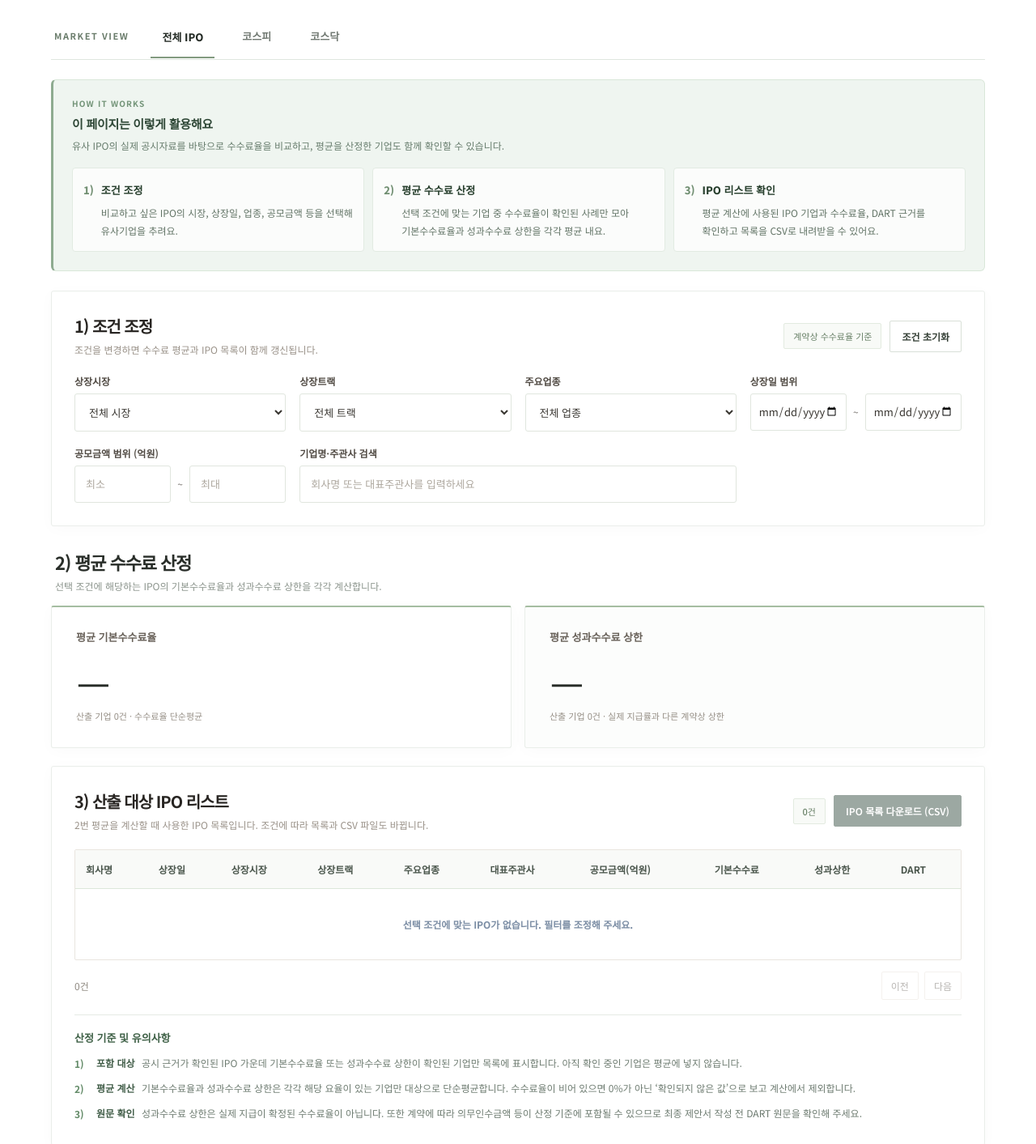
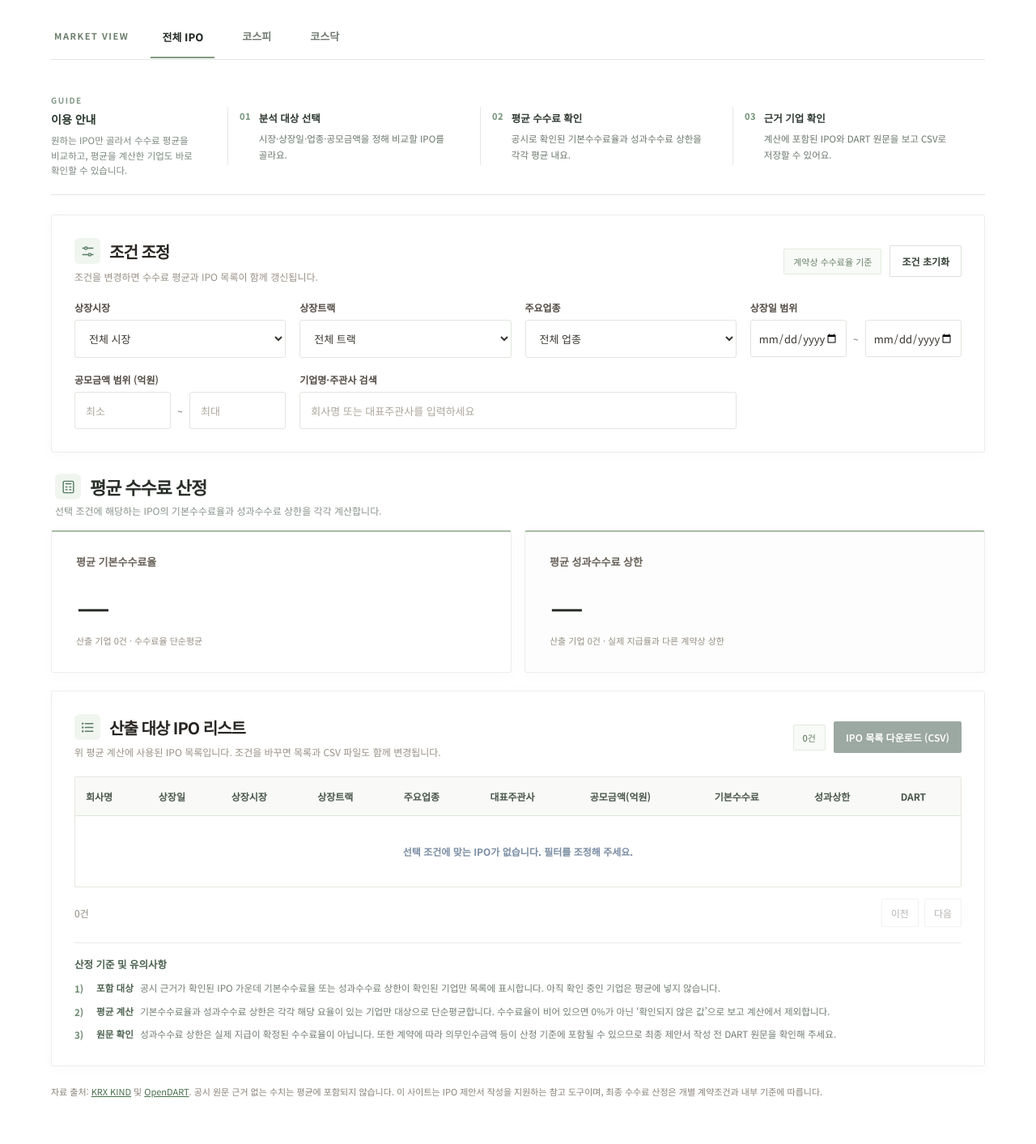
Before and after one commit to juyeong0379/ipo-fee-dashboard, a plain HTML site: page docs/index.html in a window 1280 px wide. Shown: the part 280-1693 px from the top of the page at 81% size. Drawn offline with nearby package versions, Linux system fonts and the light colour scheme; a web font is replaced by a local one.

Commit message:
design: remove crowded guide cards and use restrained line icons for three main sections

```diff
--- a/docs/index.html
+++ b/docs/index.html
@@ -257,56 +257,42 @@ input:focus-visible,select:focus-visible,button:focus-visible,a:focus-visible{ou
 @media(max-width:600px){.metric{min-height:146px}}
 
 
-/* Compact how-it-works steps and numbered methodology, using existing typography. */
-.logic-strip{display:grid;grid-template-columns:auto minmax(0,1fr);align-items:center;gap:20px;border:1px solid #E6ECE5;border-left:3px solid #9CB69A;background:#FBFCFB;padding:15px 19px;margin:0 0 22px}
-.logic-label{font-size:12px;font-weight:700;white-space:nowrap;color:#45694A;letter-spacing:-.02em}
-.logic-steps{list-style:none;display:grid;grid-template-columns:repeat(3,minmax(0,1fr));gap:18px;margin:0;padding:0}
-.logic-steps li{display:flex;align-items:flex-start;gap:7px;font-size:12px;line-height:1.65;color:#747D74;word-break:keep-all}
-.logic-steps .logic-num{color:#658B65;font-weight:800;flex-shrink:0}
-.logic-steps strong{display:block;color:#29382D;font-weight:700;margin-bottom:2px;font-size:12.5px}
-.calculation-notes{border-top:1px solid #E8EDE6;padding-top:17px;margin-top:18px}
-.calculation-notes-title{font-size:12px;font-weight:700;color:#4D6150;margin-bottom:9px}
-.calculation-notes ol{list-style:none;display:grid;gap:7px;margin:0;padding:0}
-.calculation-notes li{display:flex;gap:9px;align-items:flex-start;font-size:11.5px;line-height:1.8;color:#757F76}
-.calculation-notes li>span{flex:0 0 18px;color:#69866B;font-weight:700}
+/* Editorial guide: restrained, airy, no nested cards. */
+.logic-strip{display:grid;grid-template-columns:195px minmax(0,1fr);gap:23px;align-items:center;margin:1px 0 24px;padding:18px 0 20px;background:transparent;border:0;border-bottom:1px solid #DDE6DE;border-radius:0;box-shadow:none}
+.logic-intro{margin:0}
+.logic-eyebrow{display:block;font-size:10px;font-weight:700;letter-spacing:.15em;color:#829788;margin-bottom:4px}
+.logic-label{display:block;font-size:14px;color:#26362B;font-weight:750;white-space:normal;margin-bottom:5px}
+.logic-intro p{font-size:11.5px;line-height:1.65;color:#7C877F;margin:0;word-break:keep-all}
+.logic-steps{display:grid;grid-template-columns:repeat(3,minmax(0,1fr));gap:0;margin:0;padding:0;list-style:none}
+.logic-steps li{display:flex;align-items:flex-start;gap:10px;padding:3px 14px;background:transparent;border:0;border-left:1px solid #E4E9E4;border-radius:0;font-size:11.5px;line-height:1.75;color:#6B766D;word-break:keep-all}
+.logic-steps .logic-num{flex:0 0 auto;color:#799880;font-size:11px;letter-spacing:.03em;font-weight:750;line-height:1.6}
+.logic-steps strong{display:block;margin:0 0 4px;color:#2F3931;font-size:12.5px;font-weight:750}
+.section-heading{display:inline-flex;align-items:center;gap:11px;margin:0}
+.section-icon{display:inline-flex;align-items:center;justify-content:center;width:32px;height:32px;flex:0 0 32px;background:#F0F5F0;border-radius:6px;color:#597C64}
+.result-heading{margin-top:26px}
+.calculation-notes{border-top:1px solid #E8ECE7;padding-top:16px;margin-top:19px}
+.calculation-notes-title{color:#4B6050;font-size:12.5px;font-weight:700;margin:0 0 10px}
+.calculation-notes ol{list-style:none;display:grid;gap:8px;margin:0;padding:0}
+.calculation-notes li{display:flex;gap:9px;align-items:flex-start;font-size:11.6px;line-height:1.75;color:#717B72;word-break:keep-all}
+.calculation-notes li>span{flex:0 0 18px;color:#6D8971;font-weight:700}
 .calculation-notes li p{margin:0}
-.calculation-notes li strong{color:#4E5D51;font-weight:700;margin-right:5px}
-@media(max-width:1000px){.logic-strip{grid-template-columns:1fr;gap:10px}.logic-steps{gap:12px}}
-@media(max-width:700px){.logic-steps{grid-template-columns:1fr;gap:8px}.logic-strip{padding:14px;margin-bottom:18px}.logic-steps strong{display:inline;margin-right:6px}.calculation-notes li{font-size:11.5px}}
-
-/* Explanation panel: soft sage background distinct from the white analysis cards. */
-.logic-strip{display:block;background:#EFF5F0;border:1px solid #D9E7D9;border-left:3px solid #8EAB90;border-radius:6px;padding:21px 23px 23px;margin:0 0 24px;box-shadow:none}
-.logic-intro{margin:0 0 16px}
-.logic-eyebrow{display:block;font-size:10px;font-weight:700;letter-spacing:.12em;color:#739478;margin-bottom:5px}
-.logic-label{display:block;font-size:15px;font-weight:750;color:#2F4837;white-space:normal}
-.logic-intro p{margin:5px 0 0;font-size:12px;line-height:1.7;color:#667C6C;word-break:keep-all}
-.logic-steps{display:grid;grid-template-columns:repeat(3,minmax(0,1fr));gap:10px;margin:0;padding:0}
-.logic-steps li{background:rgba(255,255,255,.75);border:1px solid #E2EBE2;border-radius:4px;padding:15px 13px;display:flex;gap:9px;font-size:12px;line-height:1.8;color:#627466;word-break:keep-all}
-.logic-steps .logic-num{color:#718F72;font-size:13px;font-weight:800;flex:0 0 auto}
-.logic-steps strong{display:block;font-size:13px;margin:0 0 6px;color:#263E2C;font-weight:750}
-.calculation-notes{border-top:1px solid #E5EBE4;margin-top:18px;padding-top:18px}
-.calculation-notes-title{font-size:13px;color:#3F6147;margin-bottom:11px}
-.calculation-notes ol{gap:10px}
-.calculation-notes li{font-size:12px;line-height:1.75;color:#6D7B70;word-break:keep-all}
-.calculation-notes li>span{color:#638B68;flex:0 0 18px}
-.calculation-notes li strong{color:#435F4A}
-@media(max-width:900px){.logic-steps{grid-template-columns:1fr}.logic-steps li{padding:13px 14px}.logic-strip{padding:18px}}
-@media(max-width:600px){.logic-strip{padding:15px;margin-bottom:18px}.logic-steps strong{display:block;margin-right:0}.logic-intro p,.calculation-notes li{font-size:11.5px}}
+.calculation-notes li strong{color:#506353;margin-right:5px}
+@media(max-width:950px){.logic-strip{grid-template-columns:1fr;gap:13px}.logic-steps li:first-child{border-left:0;padding-left:0}}
+@media(max-width:650px){.logic-strip{padding:12px 0 16px;margin-bottom:20px}.logic-steps{grid-template-columns:1fr;gap:12px}.logic-steps li,.logic-steps li:first-child{border:0;padding:0;gap:9px}.logic-steps strong{display:inline;margin:0 8px 0 0}.section-heading{gap:9px}.section-icon{width:29px;height:29px;flex-basis:29px}.calculation-notes li{font-size:11.2px}}
 
 </style></head><body>
 <header><div class="inner"><div class="brand"><span class="logo">IB</span><span>IB Intelligence</span><span class="pill">IPO FEE MONITORING</span></div><span id="sync" class="meta">데이터 확인 중</span></div></header>
 <main>
 <div class="hero"><div class="hero-copy"><h1>IPO Fee <em>Data</em></h1><p class="sub">상장제안서 작성 시 수수료 산정</p></div></div>
 <nav class="quick-market" aria-label="상장시장 빠른 선택"><span class="quick-market-label">MARKET VIEW</span><button type="button" class="market-tab active" data-market="">전체 IPO</button><button type="button" class="market-tab" data-market="코스피">코스피</button><button type="button" class="market-tab" data-market="코스닥">코스닥</button></nav>
-<div class="logic-strip" aria-label="페이지 이용 방법">
-  <div class="logic-intro"><span class="logic-eyebrow">HOW IT WORKS</span><strong class="logic-label">이 페이지는 이렇게 활용해요</strong><p>유사 IPO의 실제 공시자료를 바탕으로 수수료율을 비교하고, 평균을 산정한 기업도 함께 확인할 수 있습니다.</p></div>
+<div class="logic-strip" aria-label="페이지 이용 안내">
+  <div class="logic-intro"><span class="logic-eyebrow">GUIDE</span><strong class="logic-label">이용 안내</strong><p>원하는 IPO만 골라서 수수료 평균을 비교하고, 평균을 계산한 기업도 바로 확인할 수 있습니다.</p></div>
   <ol class="logic-steps">
-    <li><span class="logic-num">1)</span><span><strong>조건 조정</strong>비교하고 싶은 IPO의 시장, 상장일, 업종, 공모금액 등을 선택해 유사기업을 추려요.</span></li>
-    <li><span class="logic-num">2)</span><span><strong>평균 수수료 산정</strong>선택 조건에 맞는 기업 중 수수료율이 확인된 사례만 모아 기본수수료율과 성과수수료 상한을 각각 평균 내요.</span></li>
-    <li><span class="logic-num">3)</span><span><strong>IPO 리스트 확인</strong>평균 계산에 사용된 IPO 기업과 수수료율, DART 근거를 확인하고 목록을 CSV로 내려받을 수 있어요.</span></li>
+    <li><span class="logic-num">01</span><span><strong>분석 대상 선택</strong>시장·상장일·업종·공모금액을 정해 비교할 IPO를 골라요.</span></li>
+    <li><span class="logic-num">02</span><span><strong>평균 수수료 확인</strong>공시로 확인된 기본수수료율과 성과수수료 상한을 각각 평균 내요.</span></li>
+    <li><span class="logic-num">03</span><span><strong>근거 기업 확인</strong>계산에 포함된 IPO와 DART 원문을 보고 CSV로 저장할 수 있어요.</span></li>
   </ol>
-</div>
-<section><div class="topline"><div><h2>1) 조건 조정</h2><div class="sectionhint">조건을 변경하면 수수료 평균과 IPO 목록이 함께 갱신됩니다.</div></div><div class="headactions"><span class="pill">계약상 수수료율 기준</span><button class="btn" id="reset">조건 초기화</button></div></div>
+</div><section><div class="topline"><div><h2 class="section-heading"><span class="section-icon"><svg xmlns="http://www.w3.org/2000/svg" width="19" height="19" viewBox="0 0 24 24" fill="none" stroke="currentColor" stroke-width="1.8" stroke-linecap="round" stroke-linejoin="round" aria-hidden="true"><path d="M4 7h16M4 17h16"/><circle cx="9" cy="7" r="2" fill="#fff"/><circle cx="15" cy="17" r="2" fill="#fff"/></svg></span><span>조건 조정</span></h2><div class="sectionhint">조건을 변경하면 수수료 평균과 IPO 목록이 함께 갱신됩니다.</div></div><div class="headactions"><span class="pill">계약상 수수료율 기준</span><button class="btn" id="reset">조건 초기화</button></div></div>
 <div class="filters">
 <div class="field"><label for="market">상장시장</label><select id="market"><option value="">전체 시장</option><option>코스닥</option><option>코스피</option></select></div>
 <div class="field"><label for="track">상장트랙</label><select id="track"><option value="">전체 트랙</option></select></div>
@@ -316,11 +302,11 @@ input:focus-visible,select:focus-visible,button:focus-visible,a:focus-visible{ou
 <div class="field"><label for="amountMin">공모금액 범위 (억원)</label><div class="range"><input id="amountMin" type="number" min="0" step="10" placeholder="최소"><span>~</span><input id="amountMax" type="number" min="0" step="10" placeholder="최대"></div></div>
 <div class="field searchwide"><label for="search">기업명·주관사 검색</label><input id="search" placeholder="회사명 또는 대표주관사를 입력하세요"></div>
 </div></section>
-<div class="result-heading"><h2>2) 평균 수수료 산정</h2><p class="sectionhint">선택 조건에 해당하는 IPO의 기본수수료율과 성과수수료 상한을 각각 계산합니다.</p></div>
+<div class="result-heading"><h2 class="section-heading"><span class="section-icon"><svg xmlns="http://www.w3.org/2000/svg" width="19" height="19" viewBox="0 0 24 24" fill="none" stroke="currentColor" stroke-width="1.8" stroke-linecap="round" stroke-linejoin="round" aria-hidden="true"><rect x="4" y="3" width="16" height="18" rx="2"/><path d="M8 7h8M8 12h2m4 0h2m-8 4h2m4 0h2"/></svg></span><span>평균 수수료 산정</span></h2><p class="sectionhint">선택 조건에 해당하는 IPO의 기본수수료율과 성과수수료 상한을 각각 계산합니다.</p></div>
 <div class="stats"><div class="metric"><span>평균 기본수수료율</span><strong id="baseMean" class="empty">—</strong><small id="baseSample">산출 가능한 IPO 0건</small></div>
 <div class="metric"><span>평균 성과수수료 상한</span><strong id="perfMean" class="empty">—</strong><small id="perfSample">산출 가능한 IPO 0건 · 실제 지급률과 다름</small></div>
 </div>
-<section><div class="topline"><div><h2>3) 산출 대상 IPO 리스트</h2><p class="sectionhint">2번 평균을 계산할 때 사용한 IPO 목록입니다. 조건에 따라 목록과 CSV 파일도 바뀝니다.</p></div><div class="headactions"><span id="numRecords" class="pill">0건</span><button class="btn primary" id="download">IPO 목록 다운로드 (CSV)</button></div></div>
+<section><div class="topline"><div><h2 class="section-heading"><span class="section-icon"><svg xmlns="http://www.w3.org/2000/svg" width="19" height="19" viewBox="0 0 24 24" fill="none" stroke="currentColor" stroke-width="1.8" stroke-linecap="round" stroke-linejoin="round" aria-hidden="true"><path d="M8 6h12M8 12h12M8 18h12"/><path d="M4 6h.01M4 12h.01M4 18h.01" stroke-width="3"/></svg></span><span>산출 대상 IPO 리스트</span></h2><p class="sectionhint">위 평균 계산에 사용된 IPO 목록입니다. 조건을 바꾸면 목록과 CSV 파일도 함께 변경됩니다.</p></div><div class="headactions"><span id="numRecords" class="pill">0건</span><button class="btn primary" id="download">IPO 목록 다운로드 (CSV)</button></div></div>
 <div class="tablewrap"><table><thead><tr><th>회사명</th><th>상장일</th><th>상장시장</th><th>상장트랙</th><th>주요업종</th><th>대표주관사</th><th>공모금액(억원)</th><th>기본수수료</th><th>성과상한</th><th>DART</th></tr></thead><tbody id="tbody"><tr><td colspan="10" style="text-align:center;color:#71839e;padding:35px">데이터를 불러오는 중입니다.</td></tr></tbody></table></div>
 <div class="tablefoot"><span id="pageinfo">—</span><div class="pager"><button id="prev" disabled>이전</button><button id="next" disabled>다음</button></div></div>
 <div class="calculation-notes" aria-label="수수료 산정 기준 및 유의사항">
```
